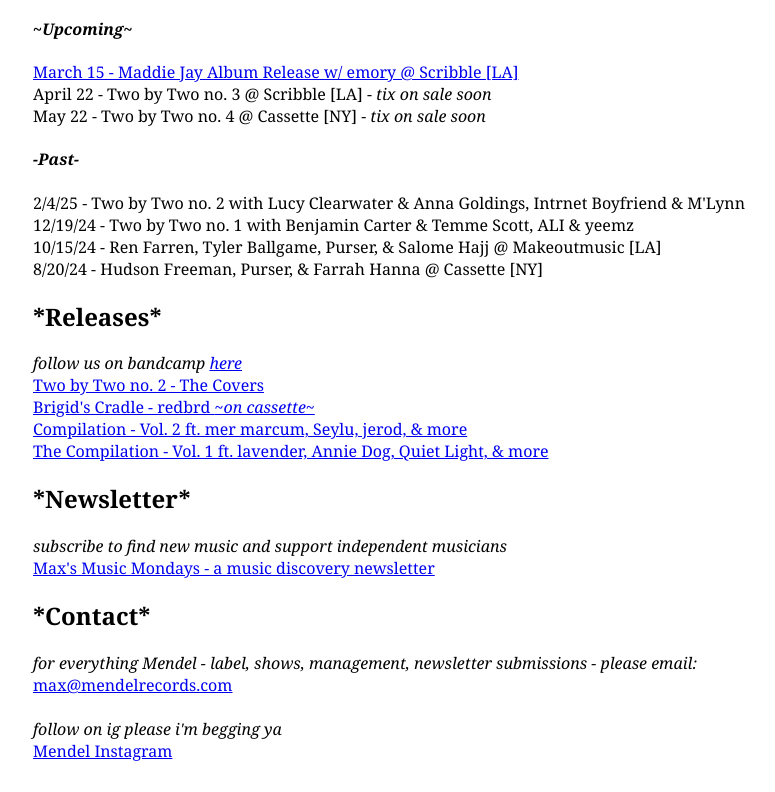
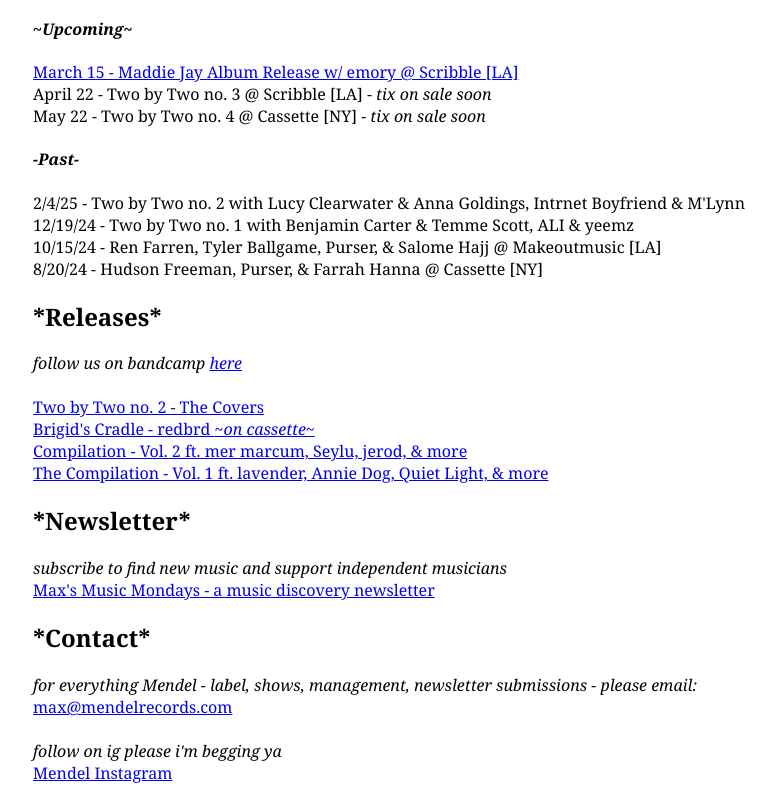
Before and after one commit to mendelrecords/mendelrecords.github.io, a plain HTML site: page index.html in a window 1280 px wide. Shown: the part 703-1495 px from the top of the page, without its empty margins (75-850 px from the left). Before the commit the page ends 1473 px from the top, so only its background shows below. Drawn offline with Linux system fonts and the light colour scheme.

Commit message:
Update index.html
adding space for bandcamp line

```diff
--- a/index.html
+++ b/index.html
@@ -28,7 +28,7 @@
     8/20/24 - Hudson Freeman, Purser, & Farrah Hanna @ Cassette [NY] <br></p>
 
     <h2 style="margin-left: 100px;"> *Releases* </h2>
-    <p style="margin-left: 100px;"> <i>follow us on bandcamp <a href="https://mendelrecords.bandcamp.com/" target="_blank">here</a> </i><br>
+    <p style="margin-left: 100px;"> <i>follow us on bandcamp <a href="https://mendelrecords.bandcamp.com/" target="_blank">here</a> </i><br><br>
     <a href="https://mendelrecords.bandcamp.com/album/two-by-two-no-2-live-at-scribble" target="_blank">Two by Two no. 2 - The Covers</a> <br>
     <a href="https://mendelrecords.bandcamp.com/album/brigids-cradle" target="_blank"> Brigid's Cradle - redbrd <i>~on cassette~</i></a> <br>
     <a href="https://mendelrecords.bandcamp.com/album/the-compilation-vol-2" target="_blank"> Compilation - Vol. 2 ft. mer marcum, Seylu, jerod, & more</a><br>
```
